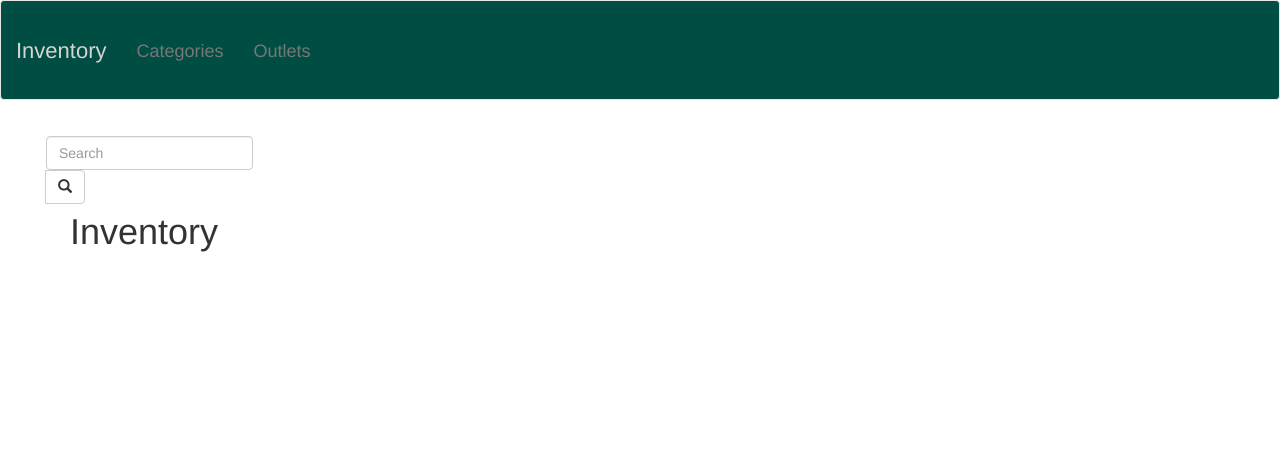
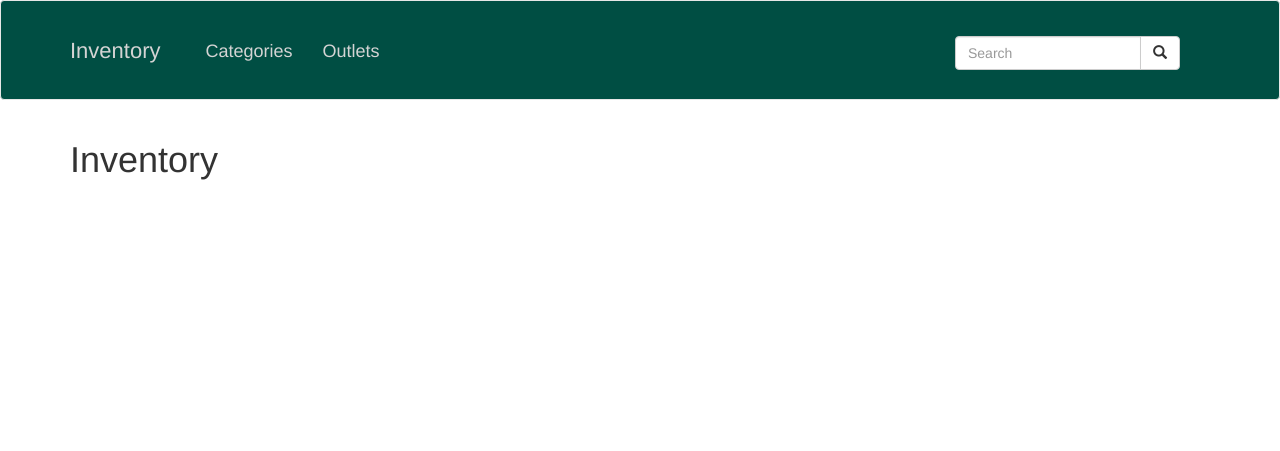
Before and after one commit to LCmry/inventory, a Django app: page / in a window 1280 px wide. Shown: the top 451 px of the page. Run offline with Django 3.2, Linux system fonts and the light colour scheme; data that the repository does not hold is empty; some libraries are stand-ins or nearby versions.

Commit message:
Style issues

```diff
--- a/inventory_app/static/styles/style.css
+++ b/inventory_app/static/styles/style.css
@@ -16,12 +16,16 @@ html, body {
   font-size: 18px;
 }
 
+.navbar.navbar-default li a {
+  color: #D4D4D4;
+}
+
 .navbar.navbar-default a {
   padding-top: 40px;
   padding-bottom: 40px;
 }
 
-.navbar.navbar-default a:hover {
+.navbar.navbar-default li a:hover {
   color: #979797;
 }
 
--- a/templates/_base.html
+++ b/templates/_base.html
@@ -17,7 +17,7 @@
   <body>
     <!-- Navbar -->
     <nav class="navbar navbar-default">
-      <div class="container-fluid">
+      <div class="container">
         <!-- Brand and toggle get grouped for better mobile display -->
         <div class="navbar-header">
           <button type="button" class="navbar-toggle collapsed" data-toggle="collapse" aria-expanded="false">
@@ -30,19 +30,22 @@
         </div>
 
         <!-- Collect the nav links, forms, and other content for toggling -->
-        <div class="collapse navbar-collapse">
+        <div class="collapse navbar-collapse col-md-6">
           <ul class="nav navbar-nav">
-            <li><a href="/categories">Categories <span class="sr-only">(current)</span></a></li>
+            <li><a href="/categories">Categories</a></li>
             <li><a href="/outlets">Outlets</a></li>
           </ul>
-          <form class="nav navbar-form pull-right" role="search" action="{% url 'search' %}" method="get" accept-charset="utf-8">
-            <div class="form-group">
+        </div><!-- /.navbar-collapse -->
+        <div class="col-md-3 pull-right">
+          <form class="navbar-form" role="search" action="{% url 'search' %}" method="get" accept-charset="utf-8">
+            <div class="form-group input-group">
               <input type="text" class="form-control" name="q" placeholder="Search">
-              <div class="input-group-btn">
+              <span class="input-group-btn">
                 <button class="btn btn-default" type="submit"><i class="glyphicon glyphicon-search"></i></button>
+              </span>
             </div>
           </form>
-        </div><!-- /.navbar-collapse -->
+        </div>
       </div><!-- /.container-fluid -->
     </nav>
     <!-- Search
@@ -58,17 +61,17 @@
     <footer class="navbar navbar-bottom">
       <div class="container">
         <div class="row" id="footer-content">
-          <div class="col-md-4">
+          <div class="col-md-4 col-sm-4 col-xs-4">
             <a class="navbar-brand" href="/">Inventory</a>
           </div>
-          <div class="col-md-4">
+          <div class="col-md-4 col-sm-4 col-xs-4">
             <ul>
               <li><a href="/">Home</a></li>
               <li><a href="/categories">Categories</a></li>
               <li><a href="/outlets">Outlets</a></li>
             </ul>
           </div>
-          <div class="col-md-4">
+          <div class="col-md-4 col-sm-4 col-xs-4">
             <p>An app to keep track of inventory.</p>
           </div>
         </div>
```
